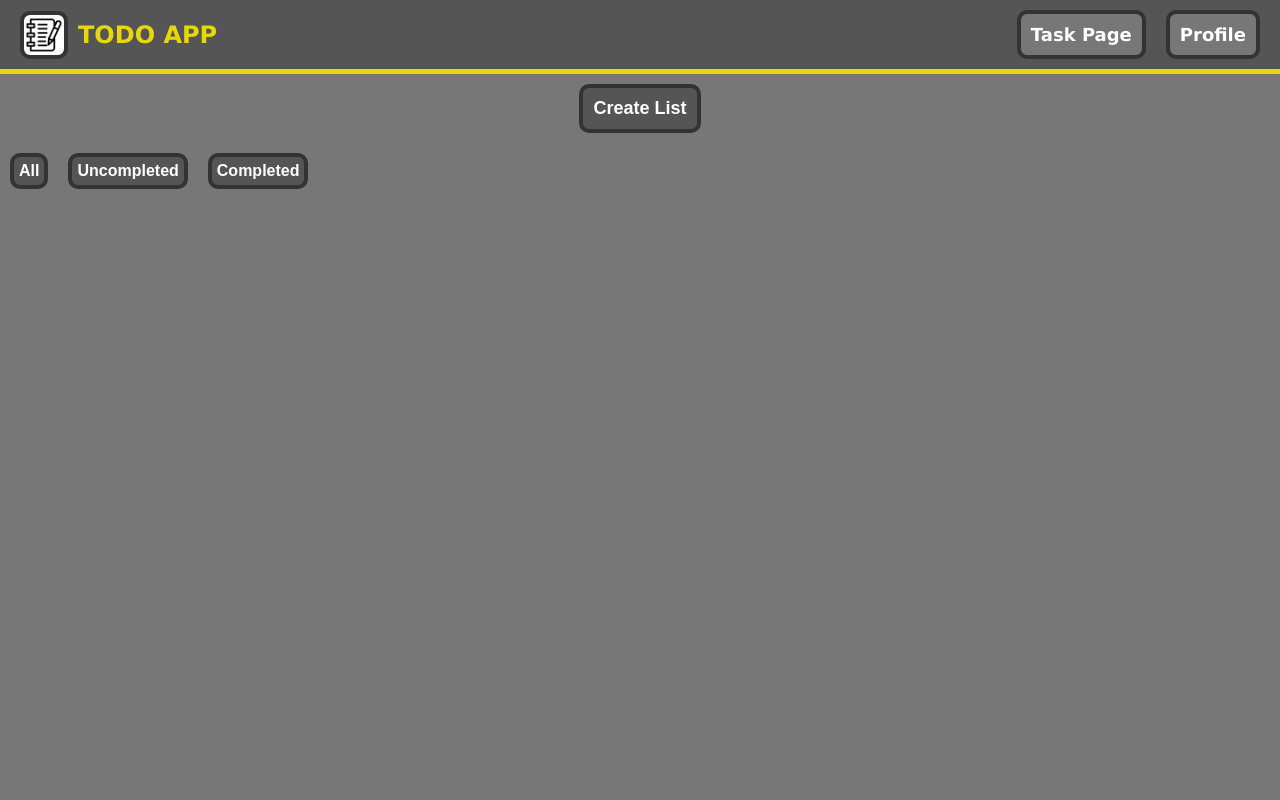
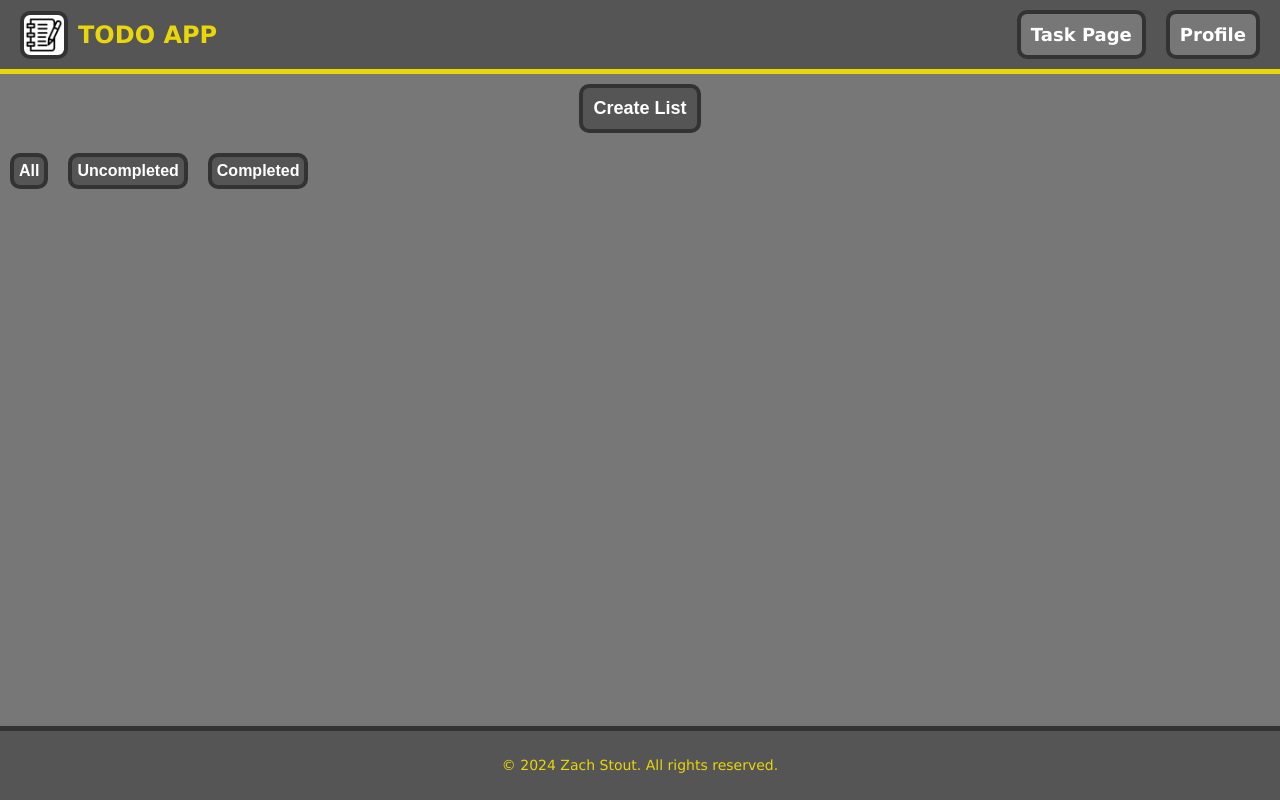
Before and after one commit to zstout910/task-app, a React (Create React App) app: page / in a window 1280 px wide. Built offline with nearby package versions, Linux system fonts and the light colour scheme.

Commit message:
adding footer section

```diff
--- a/src/App.js
+++ b/src/App.js
@@ -4,6 +4,7 @@ import CreateForm from './CreateForm';
 import Card from './Card';
 import Navbar from './Navbar';
 import Filter from './Filter';
+import Footer from './Footer';
 
 function App() {
   const [showForm, setShowForm] = useState(false);
@@ -24,6 +25,7 @@ function App() {
           <Card key={index} title={card.title} items={card.items} />
         ))}
       </div>
+      <Footer />
     </div>
   );
 }
--- /dev/null
+++ b/src/Footer.css
@@ -0,0 +1,21 @@
+:root {
+    --primary-color: #777777;
+    --secondary-color: #555555;
+    --tertiary-color: #333333;
+    --main-color: #e9d60b;
+  }
+
+  .footer {
+    position: fixed;
+    bottom: 0;
+    left: 0;
+    right: 0;
+    background-color: var(--secondary-color);
+    padding: 10px;
+    text-align: center;
+    color: var(--main-color);
+    font-size: 14px;
+    line-height: 1.5;
+    border-top: 5px solid var(--tertiary-color);
+    box-shadow: 0 2px 4px rgba(0, 0, 0, 0.2);
+  }
--- /dev/null
+++ b/src/Footer.js
@@ -0,0 +1,14 @@
+import React from 'react';
+import './Footer.css';
+
+const Footer = () => {
+    return (
+      <footer className="footer">
+        <div className="footer-content">
+          <p>© 2024 Zach Stout. All rights reserved.</p>
+        </div>
+      </footer>
+    );
+  };
+
+  export default Footer;
```
